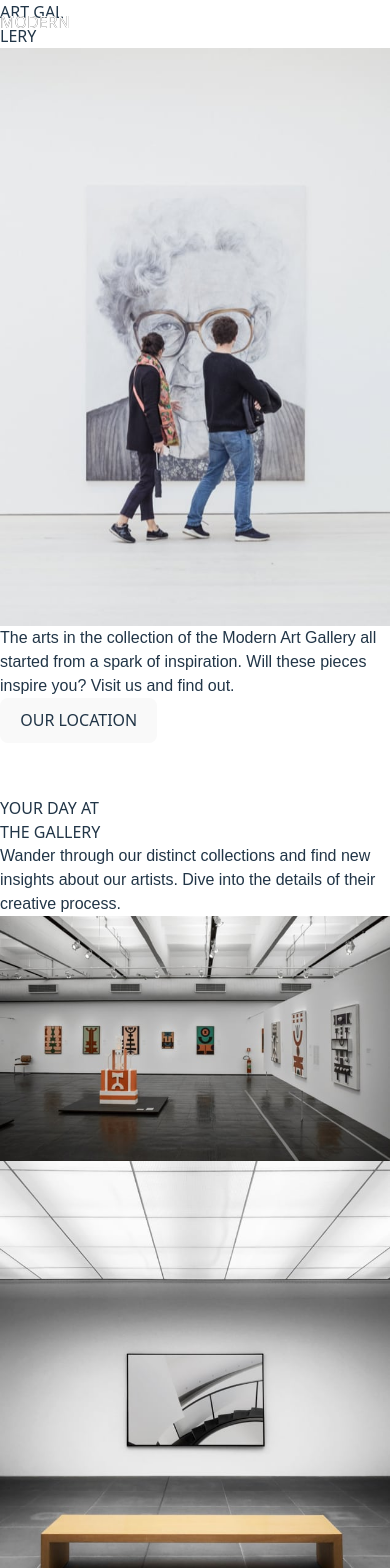
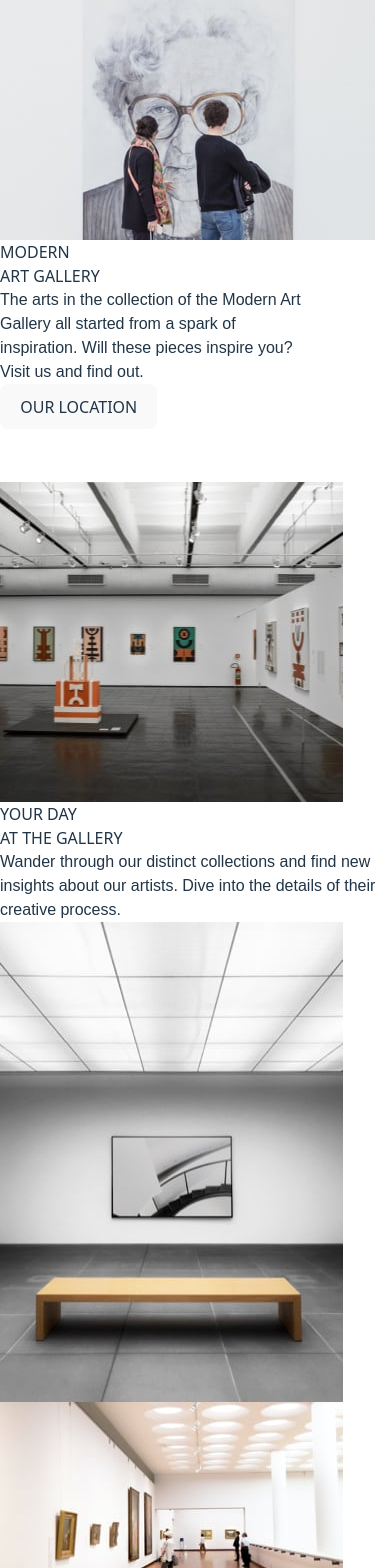
Before and after one commit to AoDonovanDev/art-gallery-website-vite, a React (Vite) app: page / in a window 390 px wide. Shown: the top 1568 px of the page. Built offline with nearby package versions, Linux system fonts and the light colour scheme.

Commit message:
add more breakpoint classes to footer. add logic to conditionally render mobile vs desktop layouts. add logic to conditionally render linebreaks in footer.

```diff
--- a/index.html
+++ b/index.html
@@ -7,7 +7,7 @@
     <title>Frontend Mentor | Art gallery website</title>
   </head>
   <body>
-    <div id="root"></div>
+    <div id="root" class="w-full"></div>
     <script type="module" src="/src/main.jsx"></script>
   </body>
 </html>
--- a/src/App.jsx
+++ b/src/App.jsx
@@ -2,14 +2,32 @@ import './App.css'
 import Hero from './components/Hero'
 import Info from './components/Info'
 import Footer from './components/Footer'
+import MobileHero from './components/MobileHero'
+import MobileInfo from './components/MobileInfo'
+import { useState } from 'react'
 
 function App() {
 
+  const [screenWidth, setScreenwWidth] = useState(window.outerWidth)
+
+  window.addEventListener('resize', function(e){
+    console.log(e)
+    setScreenwWidth(window.outerWidth)
+    console.log(screenWidth)
+  })
+
   return (
-    <div className='flex flex-col'>
-      <Hero />
-      <Info />
-      <Footer />
+    <div className='flex flex-col w-full'>
+      {screenWidth > 600 ?
+      <div className='desktopLayout'>
+        <Hero />
+        <Info />
+      </div> :
+      <div className='mobileLayout'>
+        <MobileHero />
+        <MobileInfo />
+      </div>}
+      <Footer screenWidth={screenWidth}/>
     </div>
   )
 }
--- a/src/components/Footer.jsx
+++ b/src/components/Footer.jsx
@@ -2,14 +2,14 @@ import fbIcon from '../assets/icon-facebook.svg';
 import instaIcon from '../assets/icon-instagram.svg';
 import twitIcon from '../assets/icon-twitter.svg';
 
-export default function Footer() {
+export default function Footer( { screenWidth } ) {
   return (
-    <div className="flex justify-self-end h-[240px] w-[1439px] bg-[#151515] text-[#ffffff] mt-[180px] items-center justify-around">
-      <div className="flex justify-between w-1/2">
-        <p className="text-[30px] leading-none font-[800] cxHeading">MODERN<br/> ART GALLERY</p>
-        <p className="font-[200] relative left-[-50px]">
-          The Modern Art Gallery is free to all visitors and open <br/> seven days a week
-          from 8am to 9pm. Find us at 99<br/> King Street, Newport, USA.
+    <div className="flex flex-col md:flex-row justify-self-end h-[335px] md:h-[240px] w-full md:w-[1439px] bg-[#151515] text-[#ffffff] mt-[120px] md:mt-[180px] items-center justify-around">
+      <div className="flex flex-col h-1/2 md:h-auto md:flex-row justify-between md:w-1/2">
+        <p className="text-[30px] leading-none font-[800] ml-[30px] cxHeading">MODERN<br/> ART GALLERY</p>
+        <p className=" font-[200] mx-[30px] relative md:left-[-8px]">The Modern Art Gallery is free to all visitors and open {(screenWidth > 600) && <br/>}
+        seven days a week from 8am to 9pm. Find us at 99 {(screenWidth > 600) && <br/>}
+        King Street, Newport, USA.
         </p>
       </div>
       <div className="flex justify-between w-[100px]">
--- a/src/components/MobileHero.jsx
+++ b/src/components/MobileHero.jsx
@@ -14,16 +14,14 @@ export default function MobileHero() {
     setActive(false)
   }
 
-
   return (
-    <div className="grid grid-cols-1 w-full">
-     <img src={heroImgUrl} alt="large painting of a lady, people walking by"/>
+    <div className="grid grid-cols-1 w-full mb-[120px]">
+     <img src={heroImgUrl} alt="large painting of a lady, people walking by" className="w-full"/>
      <p className="text-[60px] text-[#151515] font-[900] cxHeading leading-none mt-[39px] ml-[14px] mb-[22px]">MODERN <br/> ART GALLERY</p>
-     <p className="ml-[18px]">The arts in the collection of the Modern Art <br/>Gallery all started
+     <p className="ml-[18px] mb-[36px]">The arts in the collection of the Modern Art <br/>Gallery all started
           from a spark of <br/>inspiration. Will these pieces inspire you? <br/>Visit
           us and find out.</p>
-      <img src={arrowRight} alt="click the button" width={22} className="bg-[#d5966c] scale-50 stroke-current justify-self-center"/>
-      <div className="flex gap-0 cursor-pointer items-center text-[#ffffff] ml-[18px]" onMouseEnter={hoverOn} onMouseLeave={hoverOff}>
+      <div className="flex gap-0 cursor-pointer items-center text-[#ffffff] ml-[18px]" onTouchStart={hoverOn} onTouchEnd={hoverOff}>
           <button className={`flex text-[#ffffff] text-[22px] tracking-[0.2em] border-none rounded-none px-8 cxHeading py-[.882em] w-[203px] text-nowrap font-[650] ${active ? 'bg-[#d5966c]' : 'bg-[#151515]'}`}>OUR LOCATION</button>
           <div className={`ml-0 px-3 py-[9.5px] w-[57px] flex justify-center ${active ? 'bg-[#151515]' : 'bg-[#d5966c]'}`}>
             <img src={arrowRight} alt="click the button" width={22} className={`${active ?  'bg-[#151515]' : 'bg-[#d5966c]'} scale-50 stroke-current justify-self-center`}/>
--- a/src/components/MobileInfo.jsx
+++ b/src/components/MobileInfo.jsx
@@ -4,10 +4,26 @@ import mobileGridImage3 from '../assets/mobile/image-grid-3.jpg';
 
 export default function MobileInfo() {
   return (
-    <div>
+    <div className='w-full flex flex-col items-center gap-[16px]'>
       <img src={mobileGridImage1} alt='gallery space, geometric art on display'/>
+      <div className='flex flex-col text-left font-light mb-[22px] gap-[16px] mt-[16px]'>
+        <p className='cxHeading text-[50px] font-[900] leading-[0.9em] ml-[16px] pb-[0px]' >YOUR DAY <br/>AT THE GALLERY</p>
+        <p className='text-[18px] mx-[16px]'>
+          Wander through our distinct collections and find new insights about
+          our artists. Dive into the details of their creative process.
+        </p>
+      </div>
       <img src={mobileGridImage2} alt='a view of a painting of an arch'/>
       <img src={mobileGridImage3} alt='patrons enjoying the gallery'/>
+      <div className='flex flex-col text-[#ffffff] bg-[#151515] gap-y-[22px] min-h-[376px] pl-[25px] mx-[16px]'>
+        <p className='cxHeading text-[60px] text-[#ffffff] font-[900] leading-none pt-[66px]'>
+          COME &amp; BE INSPIRED
+        </p>
+        <p className='text-[22px] font-[200] ml-0 mr-[8px]'>
+          We’re excited to welcome you to our gallery and see how our collections
+          influence you.
+        </p>
+      </div>
     </div>
   )
 }
```
Also changed, not shown: src/App.css (line endings or trailing spaces).
